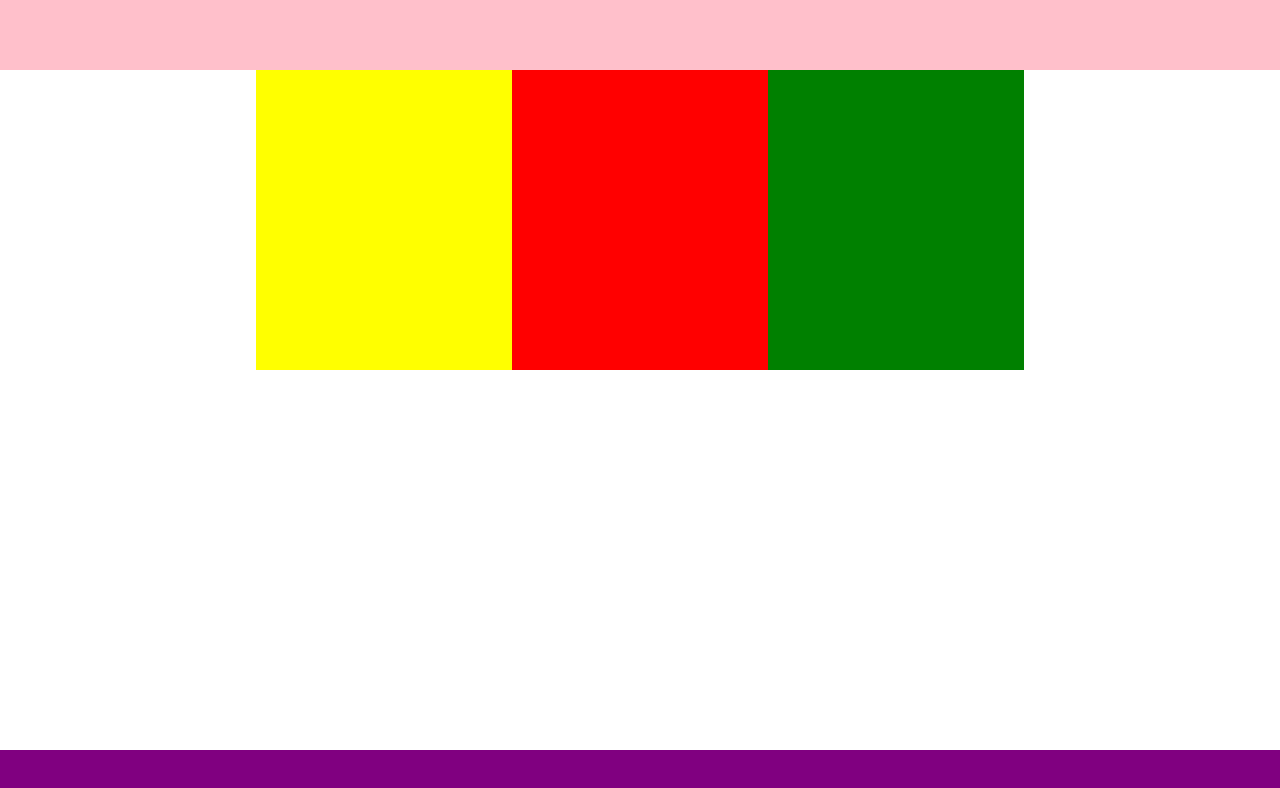
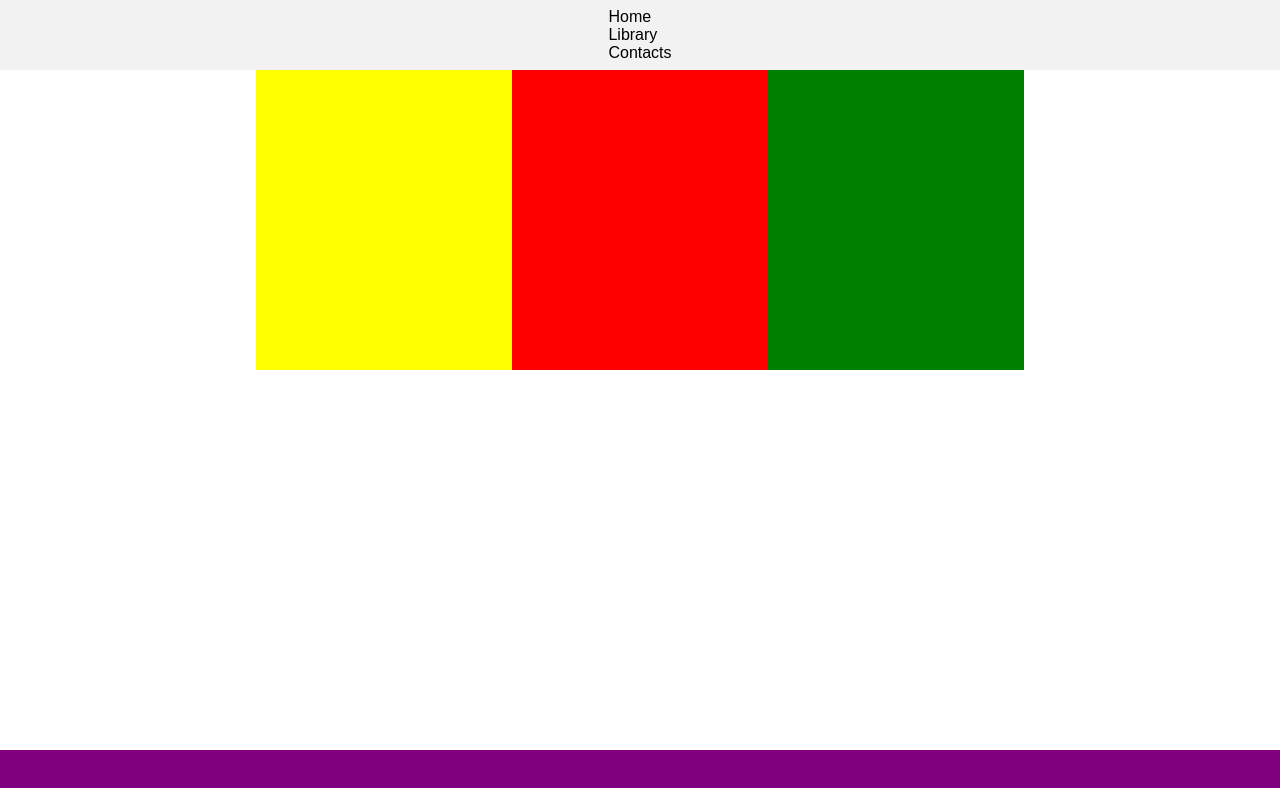
Before and after one commit to mari700/golden_state_class, a plain HTML site: page index.html in a window 1280 px wide. Drawn offline with Linux system fonts and the light colour scheme.

Commit message:
building out the navigation

```diff
--- a/index.html
+++ b/index.html
@@ -4,7 +4,15 @@
       <link rel="stylesheet" href="style.css" type="text/css">
   </head>
   <body>
-    <header></header>
+    <header>
+        <nav>
+            <ul>
+                <li>Home</li>
+                <li>Library</li>
+                <li>Contacts</li>
+            </ul>
+        </nav>
+    </header>
     <main>
       <div class="row image"></div>
       <div class="row columns">
--- a/style.css
+++ b/style.css
@@ -4,8 +4,14 @@
   }
   header {
     height: 70px;
-    background: pink;
+    background: #f2f2f2;
     font-family: sans-serif;
+    display: flex;
+    justify-content: center;
+    align-items: center;
+  }
+  ul {
+    list-style-type: none;
   }
   main {
     font-size: 0;
```
